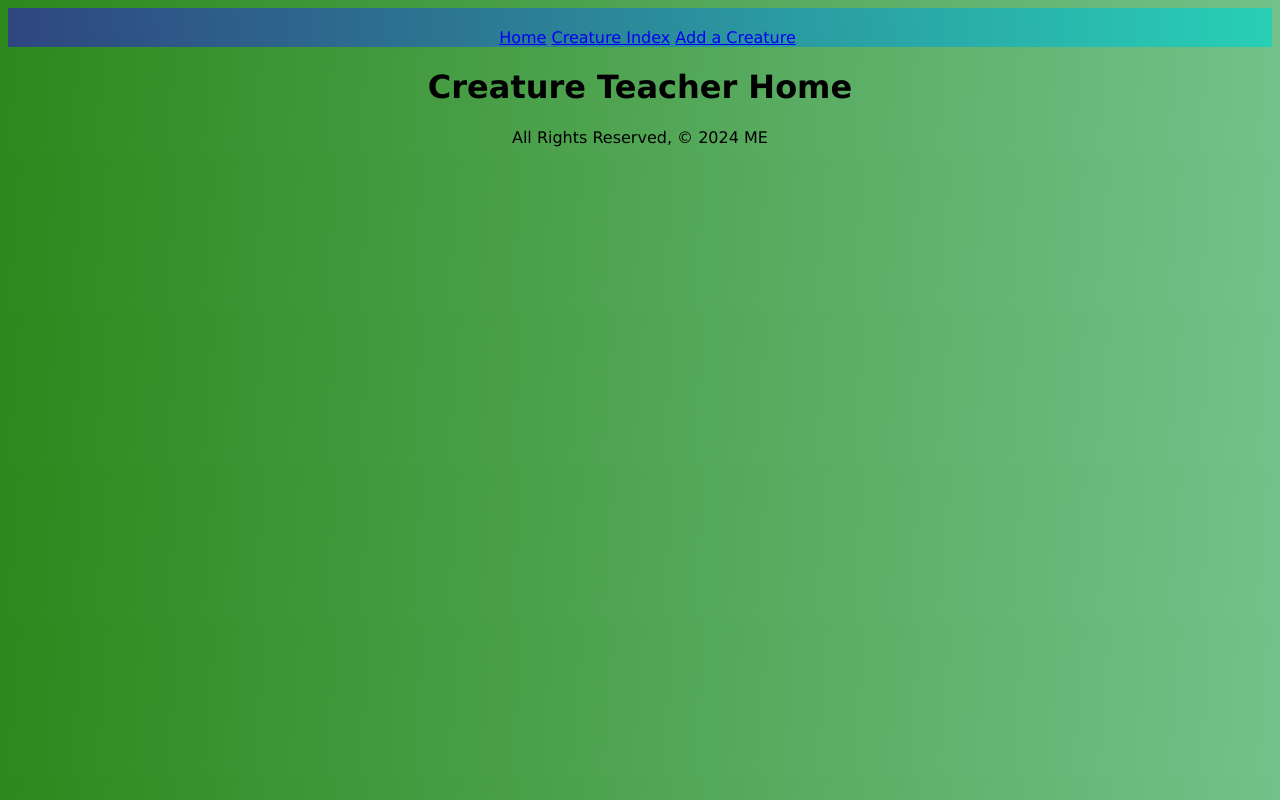
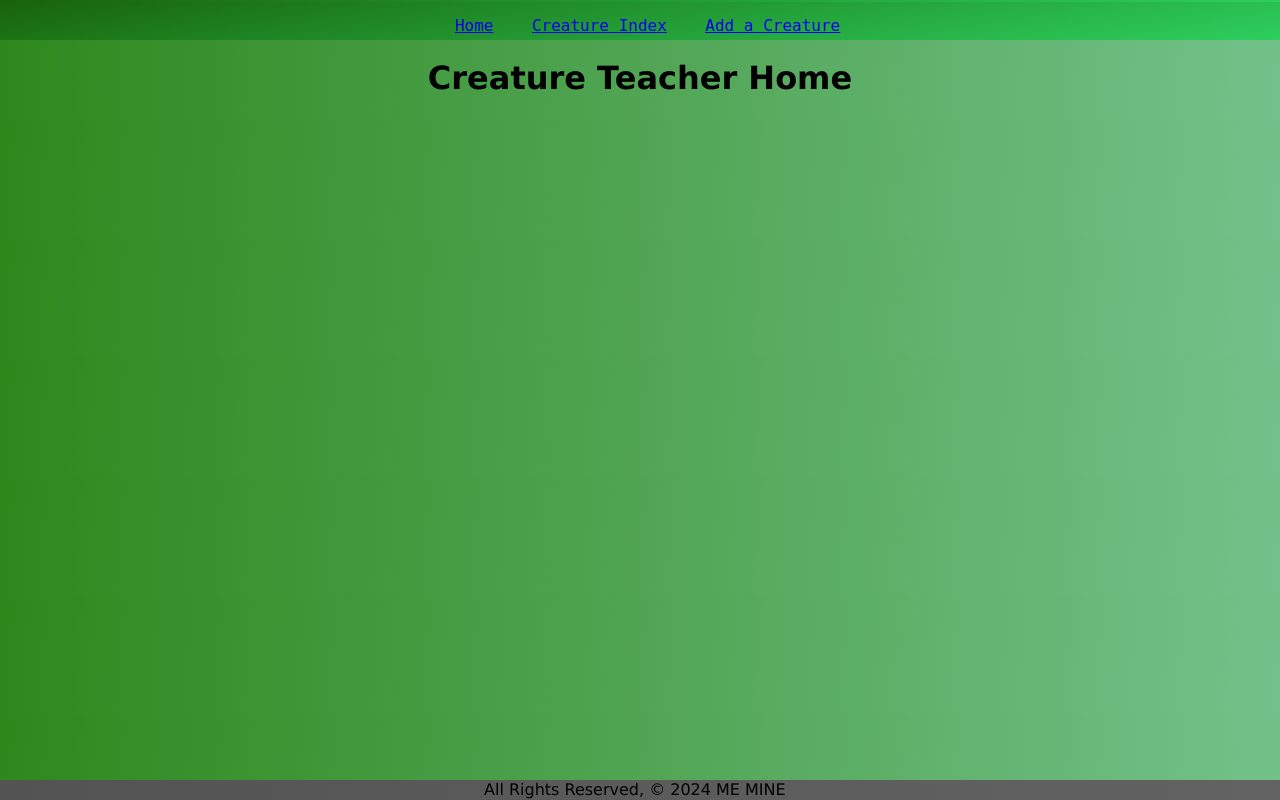
Before and after one commit to Eightleggedcorgi/project4, a Django app: page /teach/ in a window 1280 px wide. Run offline with Django 5.2, Linux system fonts and the light colour scheme.

Commit message:
last commit before getting spicy

```diff
--- a/creature/teach/static/css/styles.css
+++ b/creature/teach/static/css/styles.css
@@ -1,15 +1,32 @@
 html {
     text-align: center;
-    font-family: 'Lucida Sans', Arial;
+    font-family: 'Lucida Sans';
 }
 
 body {
     background-image: linear-gradient(275deg, #73c28b, #2e881c); /*set deg to 270 if lines bother you */
+    margin: 0px;
+    padding: 0px;
+    background-size: contain;
 }
 
 header {
+    margin: 0px;
+    padding: 0px;
     display: grid;
-    background-image: linear-gradient(85deg, #2f4680, #28cfb6);
+    position: absolute;
+    top: 0px;
+    width: 99.99%;
+    height: 5%;
+    background-image: linear-gradient(350deg, #2dcf5e, #186309);
+}
+
+.page-footer {
+    position: absolute;
+    bottom: 0px;
+    width: 99.99%;
+    height: 2.5%;
+    background-image: linear-gradient(85deg, rgb(83, 83, 83), rgb(99, 99, 99));
 }
 
 form {
@@ -19,6 +36,11 @@ form {
 .card-content {
     display: grid;
     gap: 40px;
+}
+
+.right {
+    font-size: 16px;
+    margin: 0px 15px 0px 0px;
 }
 
 .dcategory {
@@ -43,10 +65,10 @@ form {
     font-size: 15px;
 }
 
-.right {
+/* .right {
     margin: 20px 25px 0px 0px;
-}
+} */
 
 .copyright {
-    margin: 0px 0px 0px 10px;
+    margin: 0px 0px 0px 0px;
 }
--- a/creature/teach/templates/base.html
+++ b/creature/teach/templates/base.html
@@ -6,16 +6,14 @@
     <meta charset="UTF-8">
     <meta name="viewport" content="width=device-width, initial-scale=1.0">
     <title>Creature Teacher</title>
+    <link rel="stylesheet" type="text/css" href="{% static 'css/styles.css' %}" />
 </head>
-<link rel="stylesheet" type="text/css" href="{% static 'css/styles.css' %}" />
 
-<header class="navbar-fixed"></header>
+<header class="navbar-fixed">
     <nav>
         <div class="nav-wrapper">
             <ul class="right">
-            <a href="{% url 'home' %}">Home</a>
-            <a href="{% url 'index' %}">Creature Index</a>
-            <a href="{% url 'create' %}">Add a Creature</a>
+                <pre><a href="{% url 'home' %}">Home</a>    <a href="{% url 'index' %}">Creature Index</a>    <a href="{% url 'create' %}">Add a Creature</a> </pre>
             </ul>
         </div>
     </nav>
@@ -23,7 +21,7 @@
 <main class="container">{% block content %} {% endblock %}</main>
 <footer class="page-footer">
     <div class="copyright">
-        All Rights Reserved, &copy; 2024 ME &nbsp;
+        All Rights Reserved, &copy; 2024 ME MINE &nbsp;
     </div>
 </footer>
 
--- a/creature/teach/templates/home.html
+++ b/creature/teach/templates/home.html
@@ -9,6 +9,7 @@
     {% extends 'base.html' %} {% block content %}
 </header>
 <body>
+    <br> <br>
     <h1> Creature Teacher Home </h1>
 </body>
 {% endblock %}
--- a/creature/teach/templates/teach/creatures_confirm_delete.html
+++ b/creature/teach/templates/teach/creatures_confirm_delete.html
@@ -2,6 +2,7 @@
     {% extends 'base.html' %} {% block content %}
 </header>
 
+<br> <br>
 <h1> Entry Deletion </h1>
 
 <h3>
--- a/creature/teach/templates/teach/creatures_form.html
+++ b/creature/teach/templates/teach/creatures_form.html
@@ -3,6 +3,7 @@
 </header>
 
 <form action="" method="post">
+    <br> <br>
     {% csrf_token %}
     <table>
         {{ form.as_p }}
--- a/creature/teach/templates/teach/detail.html
+++ b/creature/teach/templates/teach/detail.html
@@ -3,6 +3,7 @@
 </header>
 
 <div class="row">
+    <br> <br>
     <div class="col s6">
         <div class="card">
             <span class="card-title">
--- a/creature/teach/templates/teach/index.html
+++ b/creature/teach/templates/teach/index.html
@@ -2,6 +2,7 @@
 {% extends 'base.html' %} {% block content %}
 </header>
 
+<br> <br>
 <h1>Creature Index</h1>
 
 {% for beasts in cindex %}
```
Lines whose indentation alone changed are shown as unchanged.
